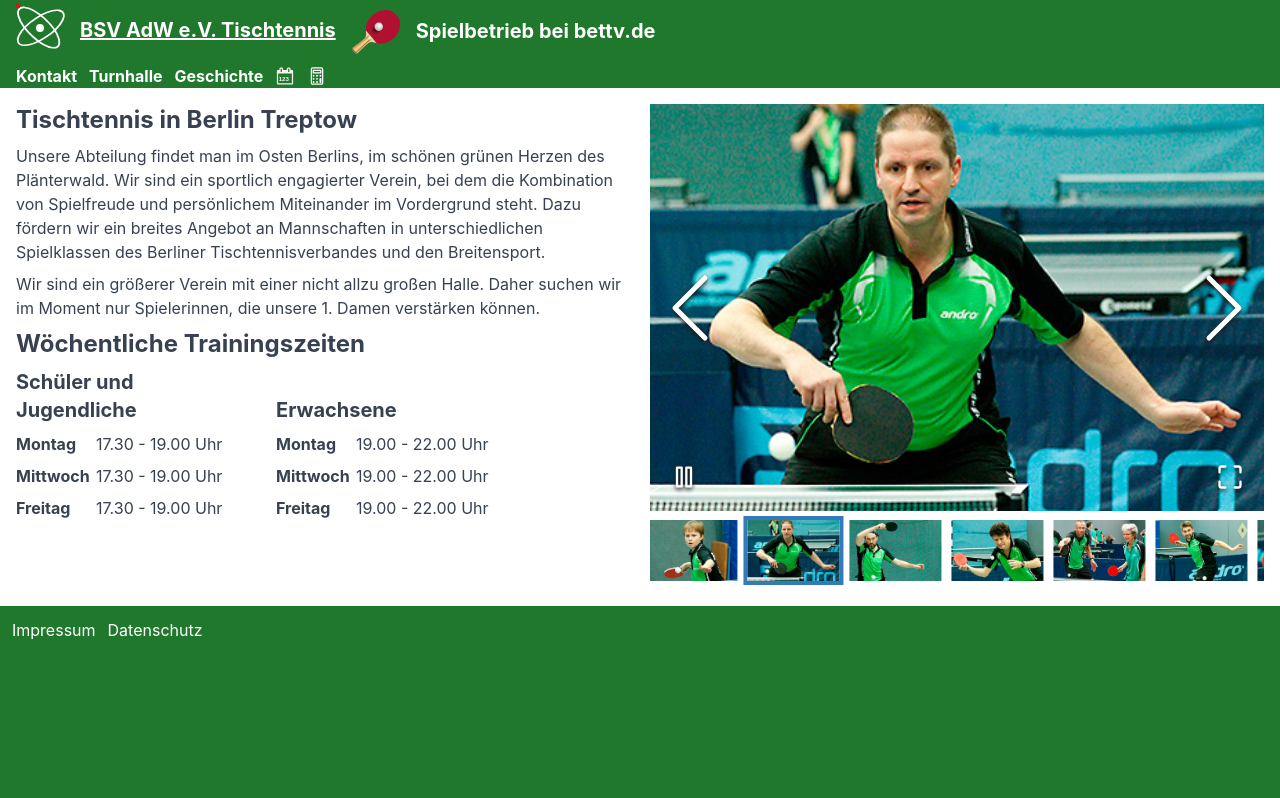
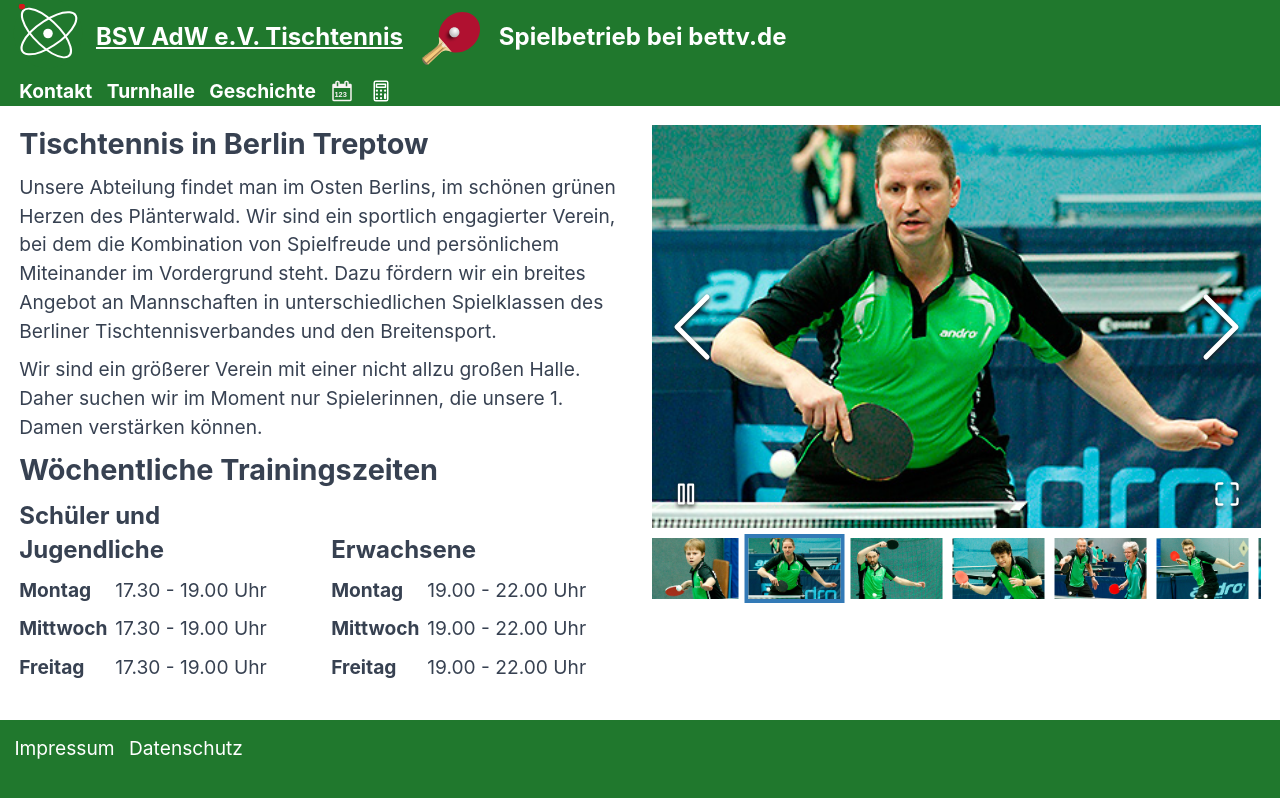
Before and after one commit to sbry/bsvadw.de, a Next.js app in the folder site/: page / in a window 1280 px wide. Built offline with nearby package versions, Linux system fonts and the light colour scheme.

Commit message:
try some fontsizes

```diff
--- a/site/styles/app.scss
+++ b/site/styles/app.scss
@@ -10,6 +10,9 @@ $active: lighten(saturate($color, 20%), 5%);
 $post-it-color-light: #fef18a;
 $post-it-color-dark: #fde420;
 
+:root {
+	font-size: calc(1rem + 0.25vw);
+}
 
 html,
 body {
@@ -199,7 +202,6 @@ Calendar
 }
 
 
-
-input[type=number]{
-	@apply border border-gray-300 text-gray-900 text-sm rounded-lg focus:ring-blue-500 focus:border-blue-500 block w-full p-2.5 dark:bg-gray-700 dark:border-gray-600 dark:placeholder-gray-400 dark:text-white dark:focus:ring-blue-500 dark:focus:border-blue-500;
+input[type=number] {
+	@apply p-2.5 w-20 text-center border border-gray-300 text-gray-900 rounded-lg focus:border-green-500;
 }
```
